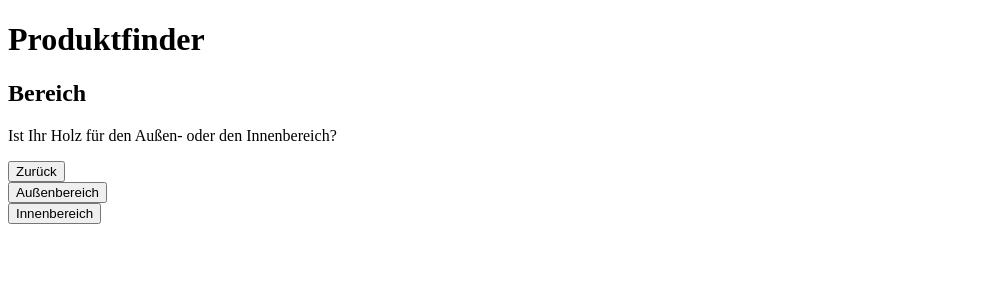
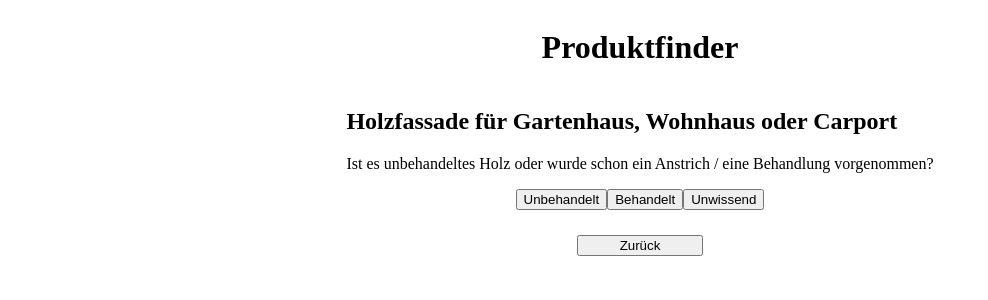
Before and after one commit to Mr-Jen/Productfinder, a React (Create React App) app: page / in a window 1280 px wide. Both pictures are taken after a click on the button "Start". Shown: the top 300 px of the page, without its empty margins (0-988 px from the left). Built offline with nearby package versions, Linux system fonts and the light colour scheme.

Commit message:
More data added to config.json - Breadcrumbs added

```diff
--- a/package.json
+++ b/package.json
@@ -9,6 +9,7 @@
     "react": "^17.0.1",
     "react-dom": "^17.0.1",
     "react-scripts": "4.0.3",
+    "styled-components": "^5.2.1",
     "web-vitals": "^1.0.1"
   },
   "scripts": {
--- a/public/api/config.json
+++ b/public/api/config.json
@@ -1,52 +1,34 @@
 {
     "id": 0,
-    "label": "Bereich",
-    "question": "Ist Ihr Holz für den Außen- oder den Innenbereich?",
+    "label": "Holzfassade für Gartenhaus, Wohnhaus oder Carport",
+    "question": "Ist es unbehandeltes Holz oder wurde schon ein Anstrich / eine Behandlung vorgenommen?",
     "children": [
         {
             "id": 0,
-            "label": "Außenbereich",
-            "question": "Ist das Holz behandelt?",
+            "label": "Unbehandelt",
+            "question": "Soll jetzt eine Lasur oder eine deckende Farbe folgen?",
             "children": [
                 {
                     "id": 0,
-                    "label": "Behandeltes Holz",
-                    "question": "Mit was ist das Holz behandelt?",
+                    "label": "Lasur",
+                    "question": "Welche Lasur?",
                     "children": [
                         {
                             "id": 0,
-                            "label": "Farbe",
-                            "question": "Welche Farbe?",
-                            "children": [
-                                {
-                                    "id": 0,
-                                    "label": "Grüne Farbe",
-                                    "question": "Folge Produkte passen",
-                                    "children": [{}]
-                                }
-                            ]
-                        },
-                        {
-                            "id": 1,
-                            "label": "Lasur",
-                            "question": "Welche Lasur?",
-                            "children": [
-                                {
-                                }
-                            ]
-
+                            "label": "",
+                            "question": ""
                         }
                     ]
-
                 },
                 {
                     "id": 1,
-                    "label": "Unbehandeltes Holz",
-                    "question:": "Ist das Holz geschliffen?",
+                    "label": "Farbe",
+                    "question": "Welche Farbe?",
                     "children": [
                         {
-                            "id": 0
-
+                            "id": 0,
+                            "label": "",
+                            "question": ""
                         }
                     ]
                 }
@@ -54,10 +36,57 @@
         },
         {
             "id": 1,
-            "label": "Innenbereich",
-            "question": "Ist das Holz behandelt?",
+            "label": "Behandelt",
+            "question": "Mit was ist das Holz behandelt?",
             "children": [
-                {}
+                {
+                    "id": 0,
+                    "label": "Öl",
+                    "question": "",
+                    "children": [
+                        {
+                            "id": 0,
+                            "label": "",
+                            "question": ""
+                        }
+                    ]
+                },
+                {
+                    "id": 1,
+                    "label": "Farbe",
+                    "question": "",
+                    "children": [
+                        {
+                            "id": 0,
+                            "label": "",
+                            "question": ""
+                        }
+                    ]
+                },
+                {
+                    "id": 2,
+                    "label": "Werkseitige Imprägnierung/Grundierung",
+                    "question": "",
+                    "children": [
+                        {
+                            "id": 0,
+                            "label": "",
+                            "question": ""
+                        }
+                    ]
+                }
+            ]
+        },
+        {
+            "id": 2,
+            "label": "Unwissend",
+            "question": "Weiß ich nicht, kenne mich nicht aus",
+            "children": [
+                {
+                    "id": 0,
+                    "label": "Infoseite",
+                    "question": "Infoseite über diese Anstriche mit Fotos, etc."
+                }
             ]
         }
     ]
--- a/src/components/App.js
+++ b/src/components/App.js
@@ -1,5 +1,23 @@
 import React, {useState, useEffect} from 'react'
+import styled from 'styled-components'
 //import { getData } from '../shared/api'
+
+const Wrapper = styled.div`
+  display: flex;
+  flex: 1;
+  flex-direction: column;
+  align-items: center;
+`
+
+const ChoiceWrapper = styled.div`
+  display: flex;
+  flex-direction: row;
+`
+
+const Button = styled.button`
+  width: 10%;
+  margin: 2%;
+`
 
 const App = () => {
   useEffect(() => {
@@ -12,49 +30,69 @@ const App = () => {
     return () => { isMounted = false }
   }, [])
 
+  const [historyStack, setHistoryStack] = useState([])
+  const [initData, setInitData] = useState({})
+  const [breadCrumb, setBreadCrumb] = useState([])
+
+  // Adds item to the history stack
   const handleClick = (item) => {
     setHistoryStack(historyStack.concat(item))
+    setBreadCrumb(breadCrumb.concat(item.label))
   }
 
+  // Handles back action and removes the last item from the history stack
   const handleBack = () => {
     const updatedHistory = [...historyStack]
     updatedHistory.pop()
-    //console.log('State before: ', updatedHistory)
     setHistoryStack(updatedHistory)
-    //console.log('State after: ', updatedHistory)
+
+    const updatedBreadCrumb = [...breadCrumb]
+    updatedBreadCrumb.pop()
+    setBreadCrumb(updatedBreadCrumb)
   }
 
-  const [historyStack, setHistoryStack] = useState([])
-  const [initData, setInitData] = useState({})
-
+  // Load the inital data received from the API call
   const loadData = () => {
     setHistoryStack(historyStack.concat(initData))
   }
 
   const latestItem = historyStack[historyStack.length -1]
+  console.log(latestItem)
+
+  console.log('KRÜMEL: ', breadCrumb)
 
   return (
-    <div>
+    <Wrapper>
       <h1>Produktfinder</h1>
       {
-        !latestItem  && <button onClick={() => loadData()}>Start</button>
+        !latestItem  && <Button onClick={() => loadData()}>Start</Button>
+      }
+      {/*<p>{breadCrumb}</p>*/}
+      {
+        breadCrumb.map((crumb, key) => {
+          return <a href="/" key={key}>{`${crumb}   -->`}</a>
+        })
       }
       {
         latestItem &&
         <div>
           <h2>{latestItem.label}</h2>
           <p>{latestItem.question}</p>
-          <button onClick={() => handleBack()}>Zurück</button>
         </div>
       }
+      <ChoiceWrapper>
+        {
+          latestItem && latestItem.children.map((item, key) =>
+            <div key={key}>
+              <button onClick={() => handleClick(item)}>{item.label}</button>
+            </div>
+          )
+        }
+      </ChoiceWrapper>
       {
-        latestItem && latestItem.children.map((item, key) =>
-          <div key={key}>
-            <button onClick={() => handleClick(item)}>{item.label}</button>
-          </div>
-        )
+       latestItem && <Button onClick={() => handleBack()}>Zurück</Button>
       }
-    </div>
+    </Wrapper>
   )
 }
 
```
Also changed, not shown: public/api/default.json (added, +12 -0 lines), 2 other files (tests, documents, lock files or other folders).
